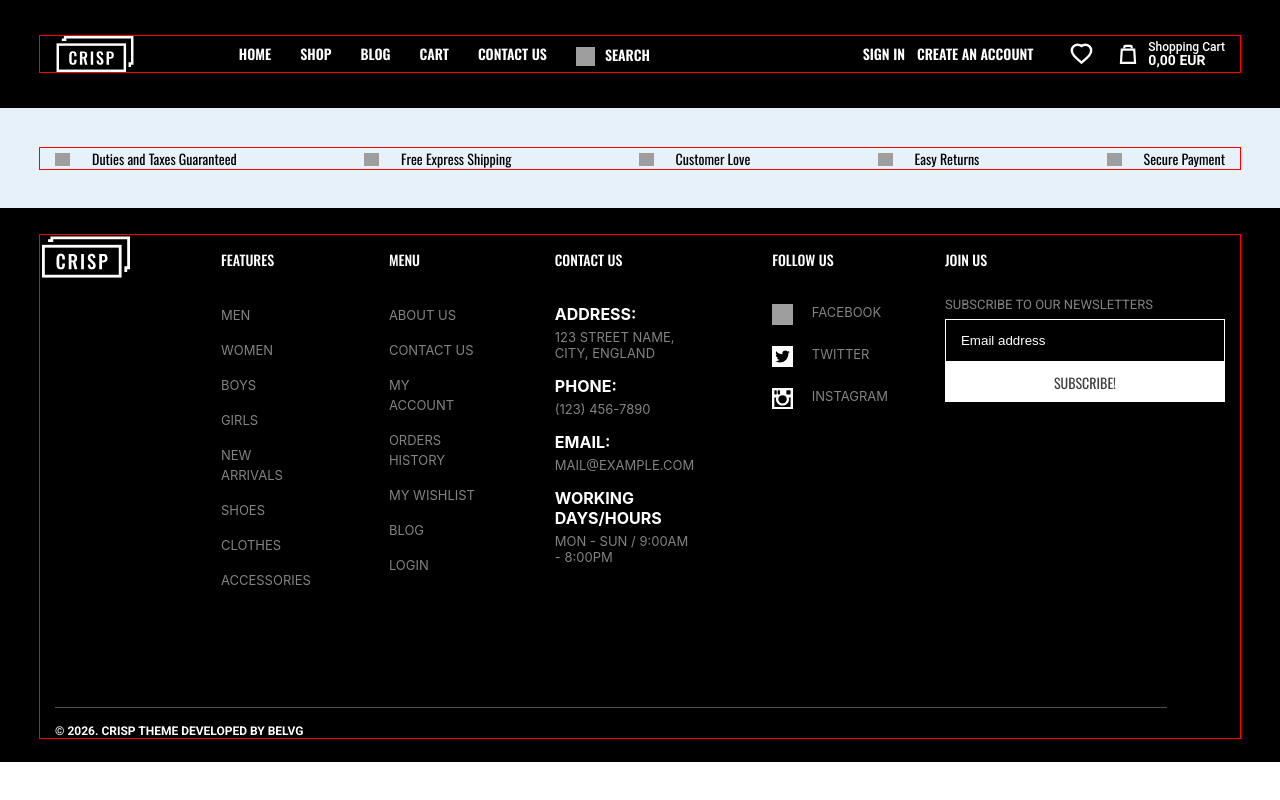
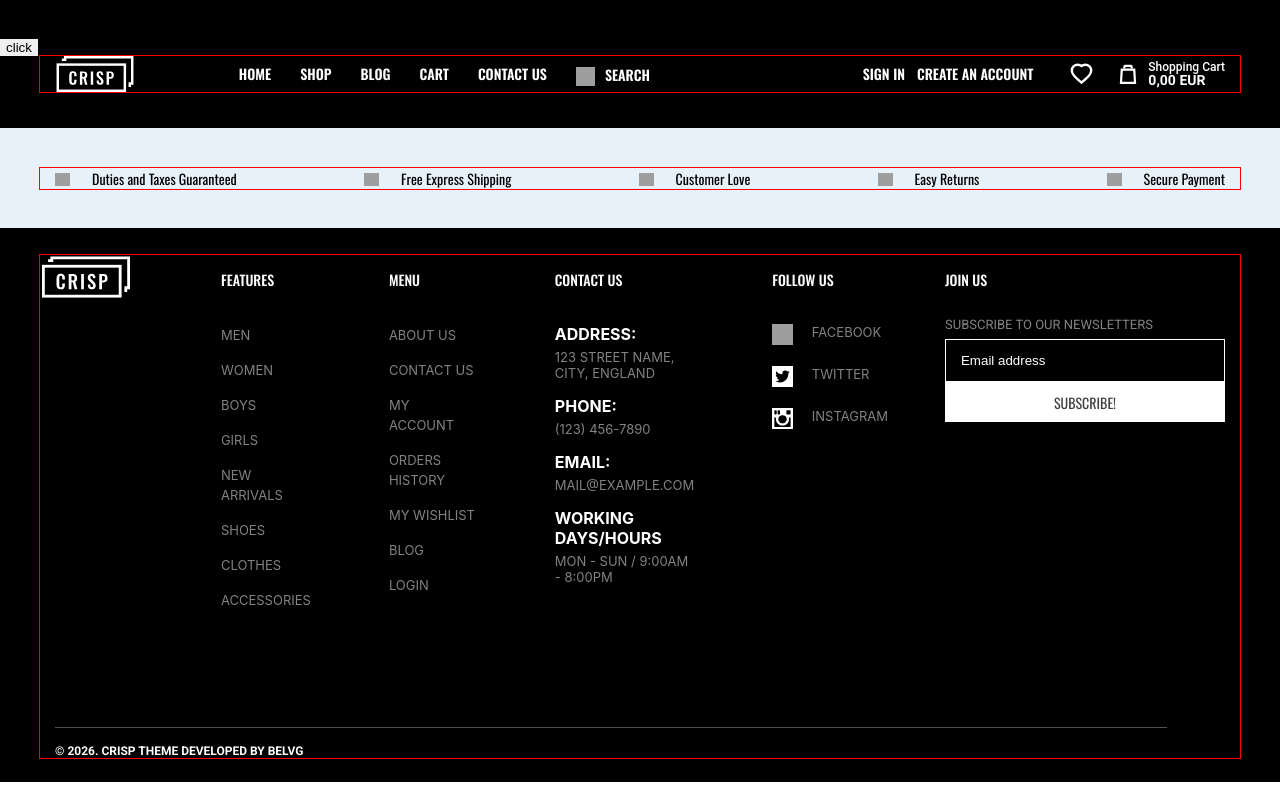
Before and after one commit to Tate-T/crips-react, a React (Vite) app: page /crips-react/account in a window 1280 px wide. Built offline with nearby package versions, Linux system fonts and the light colour scheme; grey boxes are pictures that could not be loaded.

Commit message:
fixed useStyle; POC toggle

```diff
--- a/src/components/Header/Header.jsx
+++ b/src/components/Header/Header.jsx
@@ -2,7 +2,7 @@ import { AuthContext } from "../../contexts/AuthContext";
 
 import { Container } from "../Container/Container";
 import { Mobmenu } from "./Mobmenu/Mobmenu";
-import { useContext, useEffect } from "react";
+import { useContext, useEffect, useState } from "react";
 import { useDispatch, useSelector } from "react-redux";
 import { changeMenuState } from "../../redux/Header/menuSlice.js";
 import { useStyle } from "../../hooks/useStyle.js";
@@ -19,14 +19,23 @@ import baseStyle from "./Header.module.scss";
 import darkStyle from "./dark.module.scss";
 import lightStyle from "./light.module.scss";
 
+import { changeTheme } from "../../redux/styleState/styleSlice.js";
+
 // activePage може бути "home", "shop", "blog", "sale", "contact us"
 export function Header({ activePage }) {
   const navigate = useNavigate();
   const open = useSelector(state => state.header.menuState);
   const dispatcher = useDispatch();
   const auth = useContext(AuthContext);
-  // const style = useStyle(baseStyle, darkStyle, lightStyle);
-  const style = baseStyle;
+
+  const [themeIdx, setThemeIdx] = useState(true);
+
+  const toggleTheme = () => {
+	dispatcher(changeTheme(themeIdx ? "dark" : "light"));
+	setThemeIdx(!themeIdx);
+  }
+
+  const style = useStyle(baseStyle, darkStyle, lightStyle);
 
   useEffect(() => {
     console.log(style);
@@ -48,6 +57,7 @@ export function Header({ activePage }) {
 
   return (
     <header className={style.header}>
+	  <button onClick={toggleTheme}>click</button>
       <Mobmenu activePage={activePage} change={handleMenuChange} />
       <Container>
         <div className={style.header__wrap}>
--- a/src/components/Header/dark.module.scss
+++ b/src/components/Header/dark.module.scss
@@ -1,3 +1,4 @@
 .header {
   background-color: white;
+  color: black;
 }
--- a/src/components/Header/light.module.scss
+++ b/src/components/Header/light.module.scss
@@ -1,5 +1,4 @@
-@import "../../sass/utils/mixins.scss";
-
 .header {
   background-color: black;
+  color: white;
 }
--- a/src/hooks/useStyle.js
+++ b/src/hooks/useStyle.js
@@ -1,28 +1,32 @@
 import { useSelector } from "react-redux";
 
 export const useStyle = (baseStyle, dark, light) => {
-  const theme = useSelector(state => state.style.theme);
+	const theme = useSelector((state) => state.style.theme);
 
 	console.log(theme);
 
-  const style = baseStyle;
+	const style = { ...baseStyle };
 
 	if (theme === "light") {
-    Object.keys(light).forEach(el => {
+		Object.keys(light).forEach((el) => {
 			if (Object.keys(style).includes(el)) {
 				console.log(el);
 				console.log(style[el]);
 				console.log(light[el]);
 				style[el] = style[el] + " " + light[el];
+			} else {
+				style[el] = light[el];
 			}
 		});
 	} else {
-    Object.keys(dark).forEach(el => {
+		Object.keys(dark).forEach((el) => {
 			if (Object.keys(style).includes(el)) {
 				style[el] = style[el] + " " + dark[el];
+			} else {
+				style[el] = dark[el];
 			}
 		});
 	}
 
 	return style;
-}
+};
--- a/src/redux/styleState/styleSlice.js
+++ b/src/redux/styleState/styleSlice.js
@@ -3,7 +3,7 @@ import { createSlice } from "@reduxjs/toolkit";
 const styleSlice = createSlice({
   name: "style",
   initialState: {
-    theme: "dark",
+    theme: "light",
   },
   reducers: {
     changeTheme: (state, action) => {
```
Also changed, not shown: 1 other file (tests, documents, lock files or other folders). Lines whose indentation alone changed are shown as unchanged.
